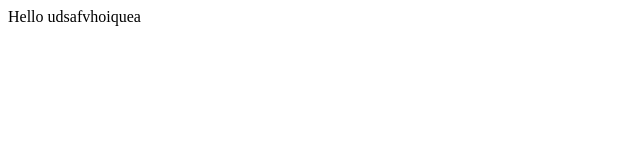
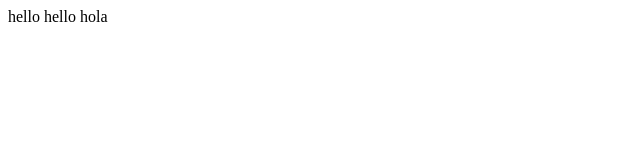
Before and after one commit to RobertFuentes87/curso-segunda, a plain HTML site: page index.html in a window 1280 px wide. Shown: the full height of the page, 0-640 px from the left. Drawn offline with Linux system fonts and the light colour scheme.

Commit message:
por si acaso

```diff
--- a/index.html
+++ b/index.html
@@ -7,6 +7,6 @@
     <title>Document</title>
 </head>
 <body>
-    Hello udsafvhoiquea
+    hello hello hola
 </body>
 </html>
```
